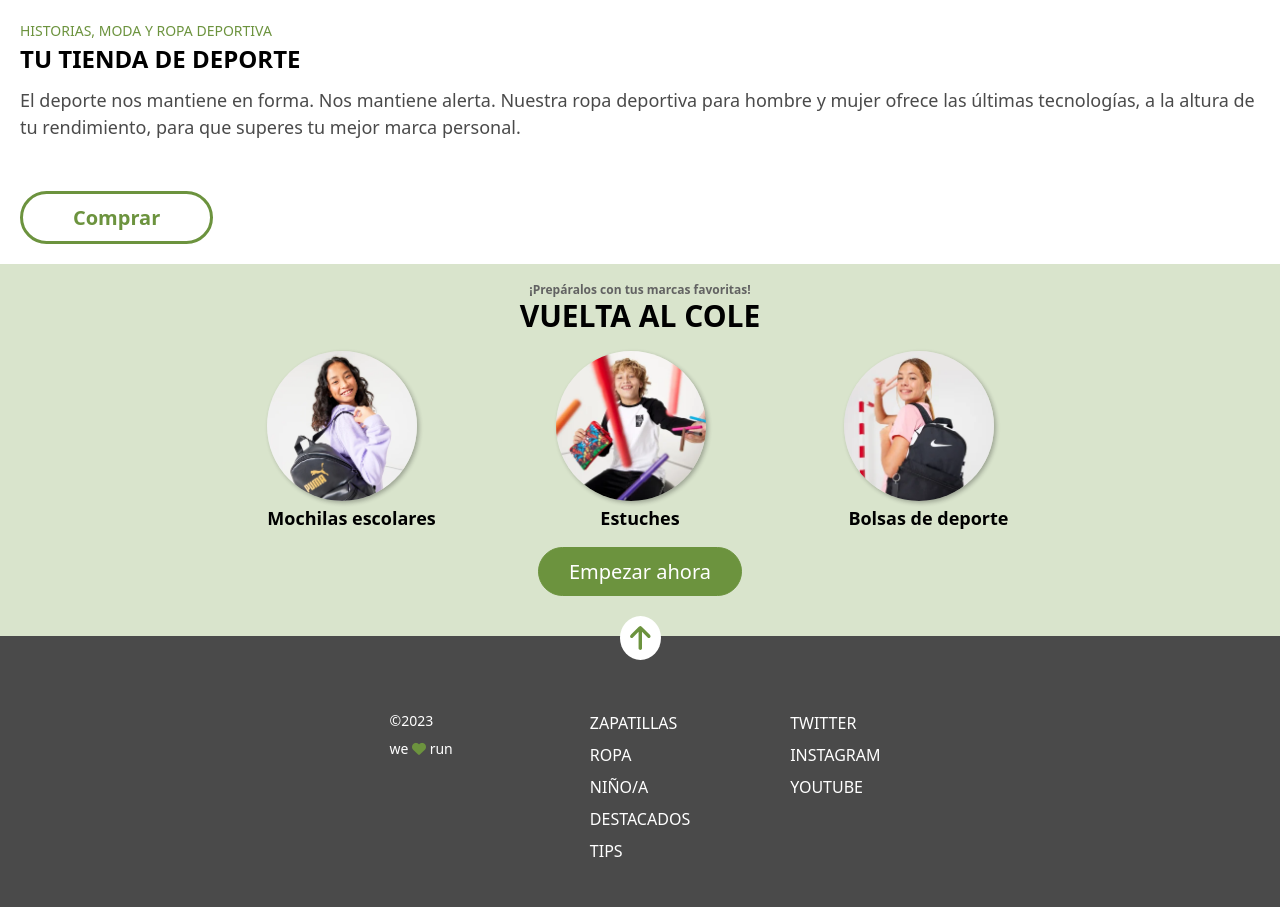
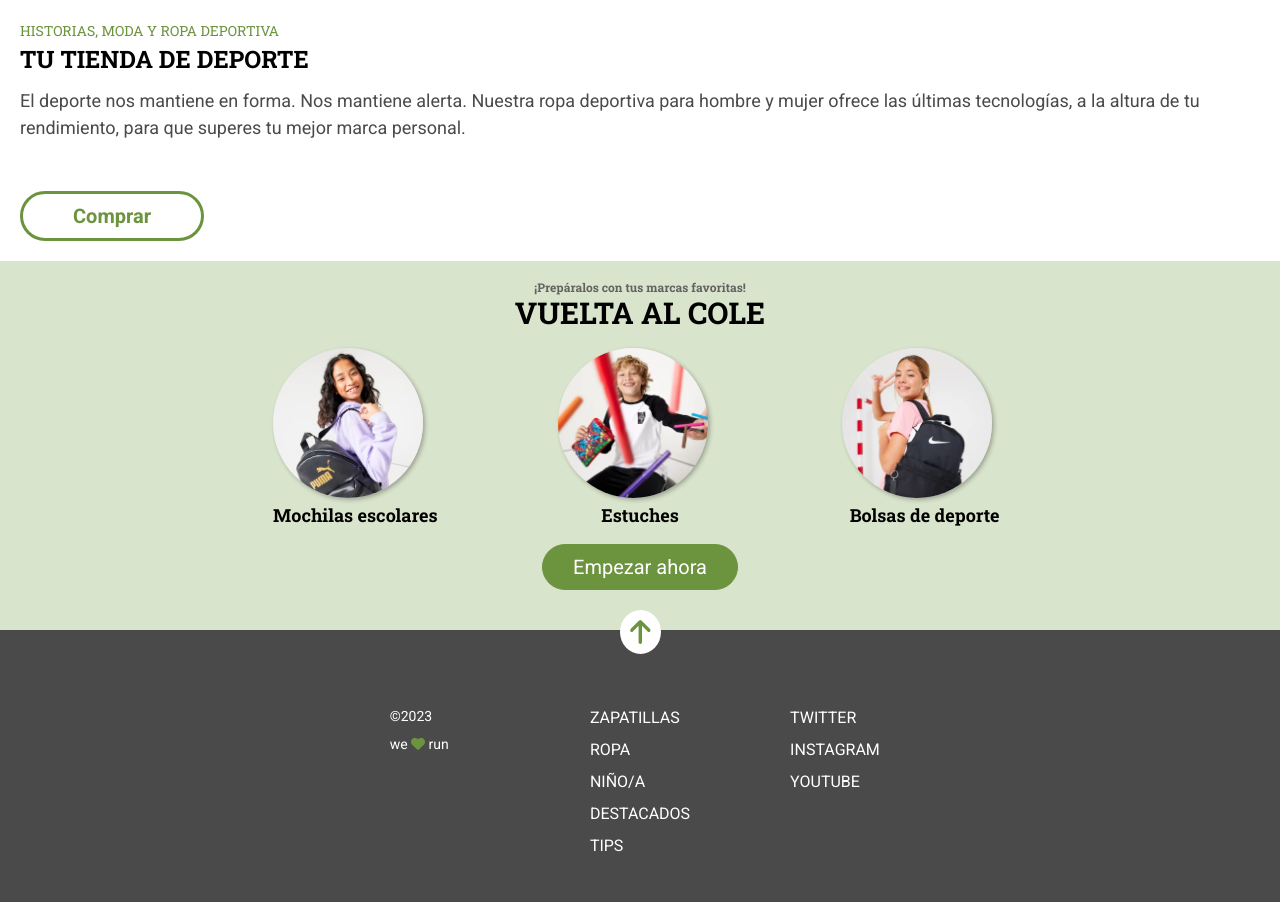
Before and after one commit to Adalab/modulo-1-evaluacion-final-AinaraHF, a website built with Vite: page src/index.html in a window 1280 px wide. Shown: the part 900-1807 px from the top of the page. Built offline with nearby package versions, Linux system fonts and the light colour scheme.

Commit message:
variables font creadas y aplicadas

```diff
--- a/src/index.html
+++ b/src/index.html
@@ -4,10 +4,10 @@
 <head>
   <meta charset="UTF-8" />
   <meta name="viewport" content="width=device-width, initial-scale=1" />
-  <title>Adalab Web Starter Kit</title>
+  <title>Evaluación 1</title>
   <link rel="preconnect" href="https://fonts.googleapis.com">
   <link rel="preconnect" href="https://fonts.gstatic.com" crossorigin>
-  <link href="https://fonts.googleapis.com/css2?family=Roboto+Slab:wght@100..900&display=swap" rel="stylesheet">
+  <link href="https://fonts.googleapis.com/css2?family=Roboto+Slab:wght@100..900&family=Roboto:ital,wght@0,100;0,300;0,400;0,500;0,700;0,900;1,100;1,300;1,400;1,500;1,700;1,900&display=swap" rel="stylesheet">
   <script src="https://kit.fontawesome.com/3f4088c47c.js" crossorigin="anonymous"></script>
   <link rel="stylesheet" href="./scss/main.scss" />
   <link rel="icon" href="./images/favicon.png" />
--- a/src/scss/core/_variables.scss
+++ b/src/scss/core/_variables.scss
@@ -1,5 +1,6 @@
 // fonts
-$font-main: 'Roboto', sans-serif;
+$font-title: 'Roboto Slab';
+$font-text: 'Roboto';
 
 // colors
 $color-bg: #f3f4f5;
--- a/src/scss/layout/_footer.scss
+++ b/src/scss/layout/_footer.scss
@@ -1,7 +1,7 @@
 .footer{
   background-color: #4a4a4a;
   color: white;
-  font-family: system-ui, -apple-system, BlinkMacSystemFont, 'Segoe UI', Roboto, Oxygen, Ubuntu, Cantarell, 'Open Sans', 'Helvetica Neue', sans-serif;
+  font-family: $font-text;
   padding: 20px;
   display: flex;
   flex-direction: column;
--- a/src/scss/layout/_hero.scss
+++ b/src/scss/layout/_hero.scss
@@ -16,9 +16,9 @@
             gap: 10px;
         }
         &_title{
+            font-family: $font-title;
             font-size: 30px;
             font-weight: bold;
-            font-family: roboto system-ui, -apple-system, BlinkMacSystemFont, 'Segoe UI', Roboto, Oxygen, Ubuntu, Cantarell, 'Open Sans', 'Helvetica Neue', sans-serif;
             padding-top: 350px;
             line-height: 1.75;
             text-align: center;
@@ -28,6 +28,7 @@
             }
         }
         &_subtitle{
+            font-family: $font-text;
             font-size: 20px;
             text-align: center;
             @media (width>768px){
--- a/src/scss/layout/_section2.scss
+++ b/src/scss/layout/_section2.scss
@@ -1,7 +1,7 @@
 .section2{
     padding: 20px;
     line-height: 1.5;
-    font-family: system-ui, -apple-system, BlinkMacSystemFont, 'Segoe UI', Roboto, Oxygen, Ubuntu, Cantarell, 'Open Sans', 'Helvetica Neue', sans-serif;
+    font-family: $font-title;
     &_title{
         color: #6c933e;
         font-size: 14px;
@@ -14,6 +14,7 @@
 }
 .paragraph{
     color: #4a4a4a;
+    font-family: $font-text;
     font-size: 18px;
     padding-bottom: 50px;
 }
@@ -23,7 +24,7 @@
     font-weight: bold;
     border: 3px solid #6c933e;
     border-radius: 30px;
-    font-family: system-ui, -apple-system, BlinkMacSystemFont, 'Segoe UI', Roboto, Oxygen, Ubuntu, Cantarell, 'Open Sans', 'Helvetica Neue', sans-serif;
+    font-family: $font-text;
     font-size: 20px;
     padding: 10px 50px;
 }
--- a/src/scss/layout/_section3.scss
+++ b/src/scss/layout/_section3.scss
@@ -8,7 +8,7 @@
     align-items: center;
     &_title{
         color: #626262;
-        font-family: system-ui, -apple-system, BlinkMacSystemFont, 'Segoe UI', Roboto, Oxygen, Ubuntu, Cantarell, 'Open Sans', 'Helvetica Neue', sans-serif;
+        font-family: $font-title;
         font-weight: bold;
         @media (width>768px){
             font-size: 12px;
@@ -16,7 +16,7 @@
     }
     &_title2{
         font-size: 24px;
-        font-family: system-ui, -apple-system, BlinkMacSystemFont, 'Segoe UI', Roboto, Oxygen, Ubuntu, Cantarell, 'Open Sans', 'Helvetica Neue', sans-serif;
+        font-family: $font-title;
         font-weight: bold;
         padding-top: 5px;
         @media (width>768px){
@@ -41,7 +41,7 @@
         box-shadow: 2px 2px 4px 0 rgba(20, 20, 20, 0.3);
     }
     &_text{
-        font-family: system-ui, -apple-system, BlinkMacSystemFont, 'Segoe UI', Roboto, Oxygen, Ubuntu, Cantarell, 'Open Sans', 'Helvetica Neue', sans-serif;
+        font-family: $font-title;
         font-weight: bold;
         font-size: 18px;
         text-align: center;
@@ -53,7 +53,7 @@
     background-color: #6c933e;
     color: white;
     border: 1px solid #6c933e;
-    font-family: system-ui, -apple-system, BlinkMacSystemFont, 'Segoe UI', Roboto, Oxygen, Ubuntu, Cantarell, 'Open Sans', 'Helvetica Neue', sans-serif;
+    font-family: $font-text;
     font-size: 20px;
     border-radius: 30px;
     padding: 10px 30px;
--- a/src/scss/main.scss
+++ b/src/scss/main.scss
@@ -1,9 +1,4 @@
-/*@import 'core/variables';
-@import 'components/code';
-@import 'components/links';
-@import 'layout/page';
-@import 'pages/index';*/
-
+@import 'core/variables';
 @import 'core/reset';
 @import 'layout/header';
 @import 'layout/hero';
```
